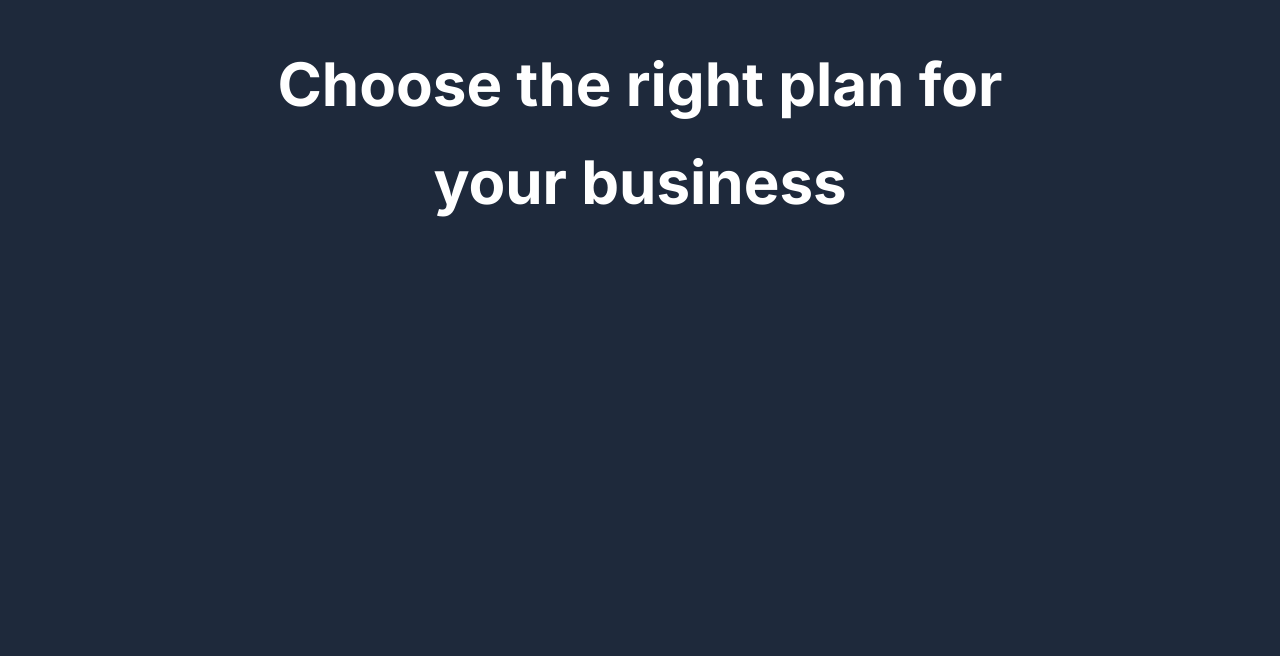
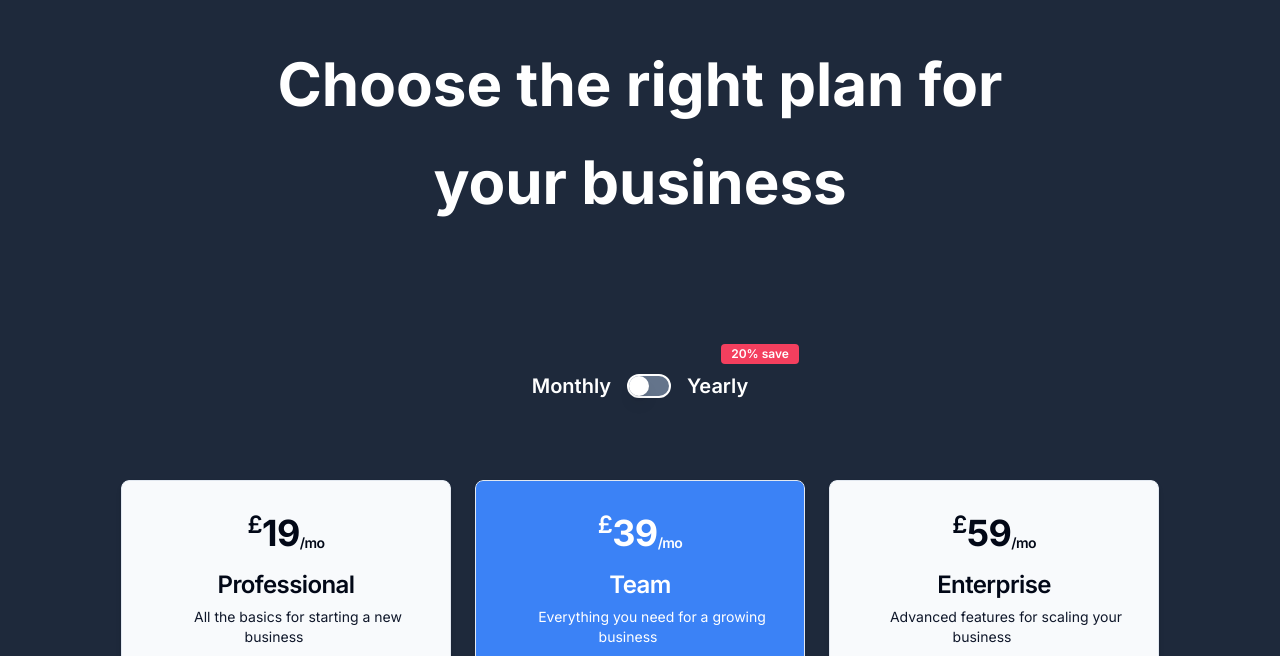
Before and after one commit to Toufiquer/manager-webApp, a Next.js app: page /pricing in a window 1280 px wide. Shown: the part 144-800 px from the top of the page. Built offline with nearby package versions, Linux system fonts and the light colour scheme.

Commit message:
done @ toggle button

```diff
--- a/src/app/pricing/page.tsx
+++ b/src/app/pricing/page.tsx
@@ -16,6 +16,16 @@ const Page = () => {
   return (
     <main>
       <Header />
+      <PricingCard />
+      {/* <Enterprise /> */}
+      {/* <PicThePlan /> */}
+      {/* <div className="mx-auto max-w-[960px] px-2">
+        <h2 className="mb-6 text-center text-[calc(1.33rem_+_.85vw)] font-[800]">
+          Frequently Asked Questions
+        </h2>
+        {allFAQ.length > 0 &&
+          allFAQ.map((curr) => <FAQAccordion data={curr} key={curr.id} />)}
+      </div> */}
     </main>
   );
 };
--- a/src/app/pricing/pricing-card.tsx
+++ b/src/app/pricing/pricing-card.tsx
@@ -25,51 +25,37 @@ const PricingCard = () => {
   const [month, setMonth] = useState(1);
 
   return (
-    <main className="mt-[-180px] pb-12">
+    <main className="mt-[-380px] pb-12">
       <div className="relative mx-auto max-w-[1200px] py-4">
-        <div className="absolute right-0 top-0 z-[-2]">
-          <Image
-            priority={false}
-            quality={75}
-            src="https://i.ibb.co/GvCk10P/dots-lg.png"
-            width={200}
-            height={200}
-            className="mx-auto h-auto w-[200px]"
-            alt="dots Image"
-          />
-        </div>
-        <div className="absolute bottom-0 left-0 z-[-2] w-full">
-          <Image
-            priority={false}
-            quality={75}
-            src="https://i.ibb.co/CsJXRZh/footer-circle.png"
-            width={200}
-            height={100}
-            className="invisible h-auto w-[200px] overflow-visible p-4 xl:visible"
-            alt="footer-circle Image"
-          />
-        </div>
         <div className="z-40 flex w-full flex-col items-center justify-center">
-          <div className="max-w-[400px]">
+          <div className="max-w-[400px] py-12">
             <div className="relative">
-              <span className="absolute right-[110px] top-[10px]">
-                <PiArrowBendLeftDownBold />
-              </span>
               <Badge
                 variant="outline"
-                className="mb-2 ml-[240px] max-w-[180px] bg-blue-500 text-white"
+                className="mb-2 ml-[240px] rounded-sm border-none max-w-[180px] bg-rose-500 text-white"
               >
-                Save up to 10%
+                20% save
               </Badge>
             </div>
             <div className="flex justify-center">
-              <div className="flex items-center space-x-2">
-                <Label htmlFor="monthlyAnnually">Monthly</Label>
+              <div className="flex text-white items-center space-x-2 gap-2">
+                <Label
+                  htmlFor="monthlyAnnually"
+                  className=" font-semibold text-xl"
+                >
+                  Monthly
+                </Label>
                 <Switch
                   onClick={() => setMonth(month === 1 ? 12 : 1)}
                   id="monthlyAnnually"
+                  className="border-white data-[state=unchecked]:bg-slate-500"
                 />
-                <Label htmlFor="monthlyAnnually">Annually</Label>
+                <Label
+                  htmlFor="monthlyAnnually"
+                  className=" font-semibold text-xl"
+                >
+                  Yearly
+                </Label>
               </div>
             </div>
           </div>
```
